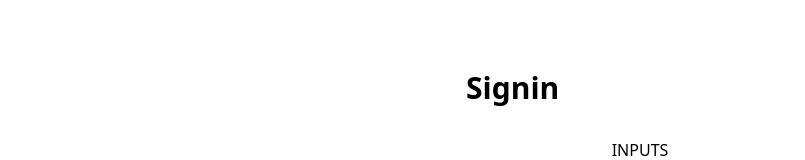
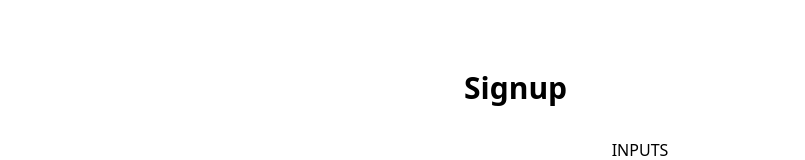
Before and after one commit to Masoud-M/auth-task, a Next.js app: page /signup in a window 1280 px wide. Shown: the part 246-406 px from the top of the page, without its empty margins (0-805 px from the left). Built offline with nearby package versions, Linux system fonts and the light colour scheme.

Commit message:
chore: fix typo

```diff
--- a/app/(auth)/signup/page.tsx
+++ b/app/(auth)/signup/page.tsx
@@ -1,10 +1,10 @@
 import Link from "next/link";
 
-export default function SigninPage() {
+export default function SignupPage() {
   return (
     <section>
-      <div className="flex flex-col justify-center items-center mx-auto px-4 py-24 max-w-[380px] min-h-[90dvh]">
-        <h1 className="place-self-start mb-8 font-semibold text-3xl">Signin</h1>
+      <div className="flex flex-col justify-center items-center mx-auto px-4 py-24 max-w-sm min-h-[90dvh]">
+        <h1 className="place-self-start mb-8 font-semibold text-3xl">Signup</h1>
         INPUTS
         <p className="mt-6 text-neutral-500 text-sm">
           Already have an account?
```
